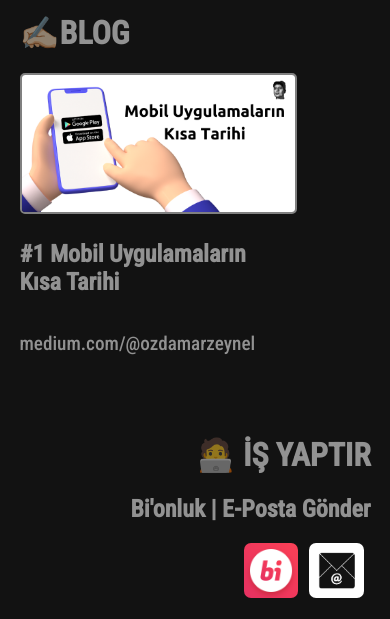
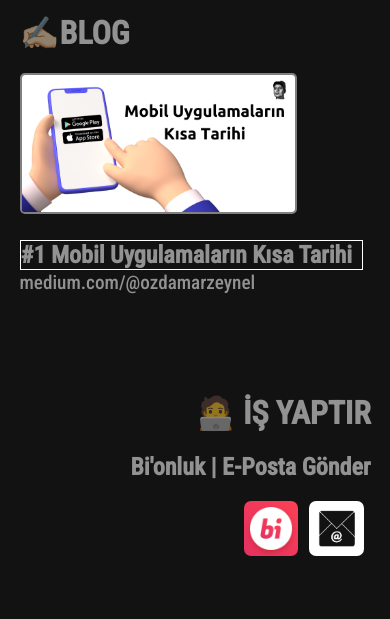
Before and after one commit to zeynelcoder/zeynelcoder.github.io, a PHP site: page / in a window 390 px wide. Shown: the part 936-1555 px from the top of the page. After the commit the page ends 1492 px from the top, so only its background shows below. Run offline with PHP 8.4, Linux system fonts and the light colour scheme; some web fonts are replaced.

Commit message:
Add files via upload

```diff
--- a/style.css
+++ b/style.css
@@ -61,7 +61,7 @@
     width: 50%;
     text-align: right;
     position: absolute;
-    top: 85%;
+    top: 80%;
     right: 15%;
     padding: 0;
 }
@@ -70,7 +70,7 @@
     width: 70%;
     text-align: left;
     position: absolute;
-    top: 110%;
+    top: 100%;
     left: 15%;
     padding: 0;
 }
@@ -79,7 +79,7 @@
     width: 40%;
     text-align: right;
     position: absolute;
-    top: 160%;
+    top: 150%;
     right: 15%;
     padding: 0;
 }
@@ -196,7 +196,7 @@
         width: 70%;
         text-align: right;
         position: absolute;
-        top: 160%;
+        top: 155%;
         right: 5%;
         padding: 0;
     }
@@ -207,18 +207,19 @@
     }
 
     #blogtitle{
-        width: fit-content;
+        width: 125%;
         height: fit-content;
         position: absolute;
         top: 281%;
         display: block;
+        border: 1px solid white;
     }
 
     #bloglink{
         width: fit-content;
         height: fit-content;
         position: absolute;
-        top: 420%;
+        top: 345%;
     }
     #conbox{
         width: 70%;
```
